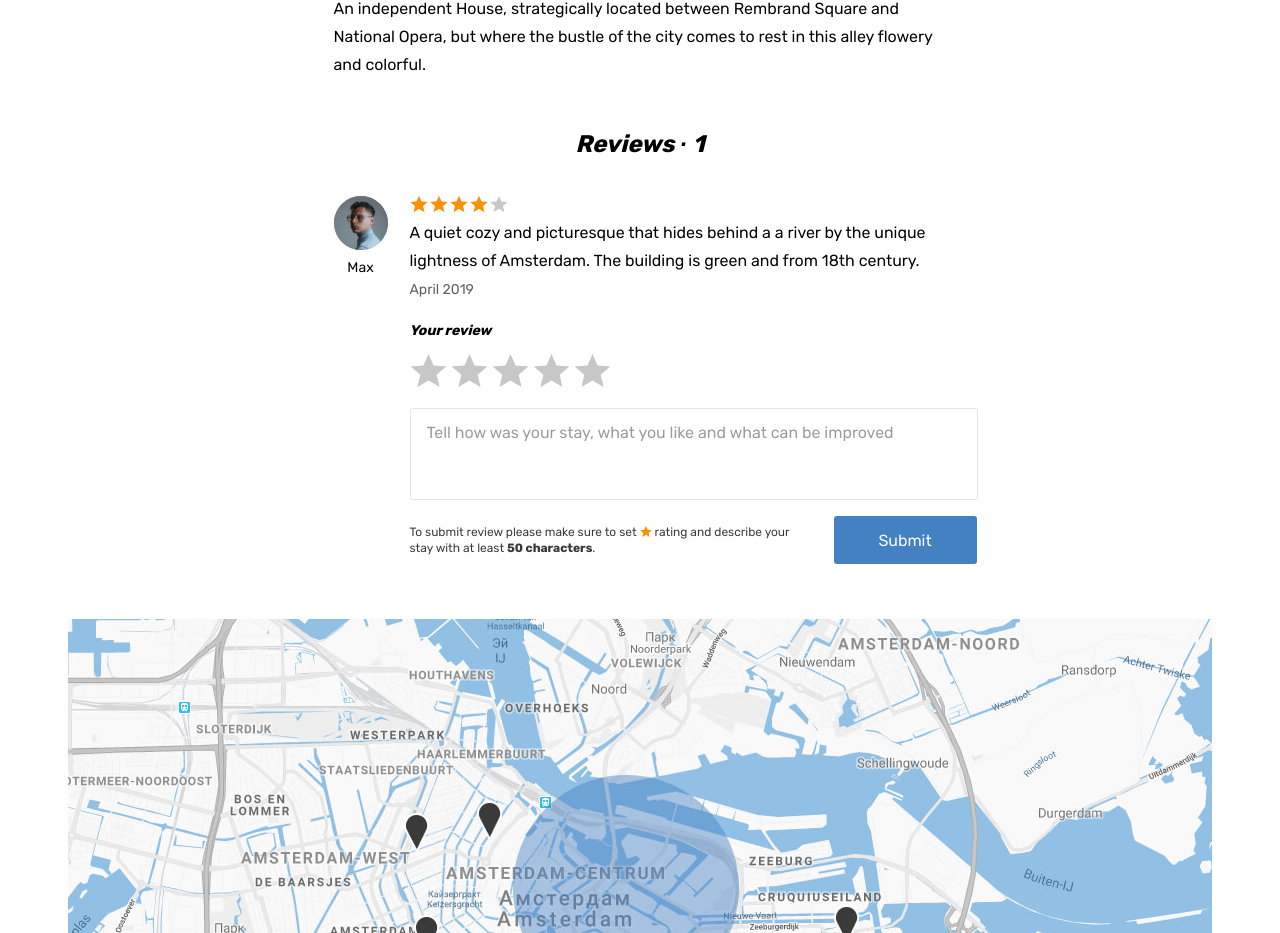
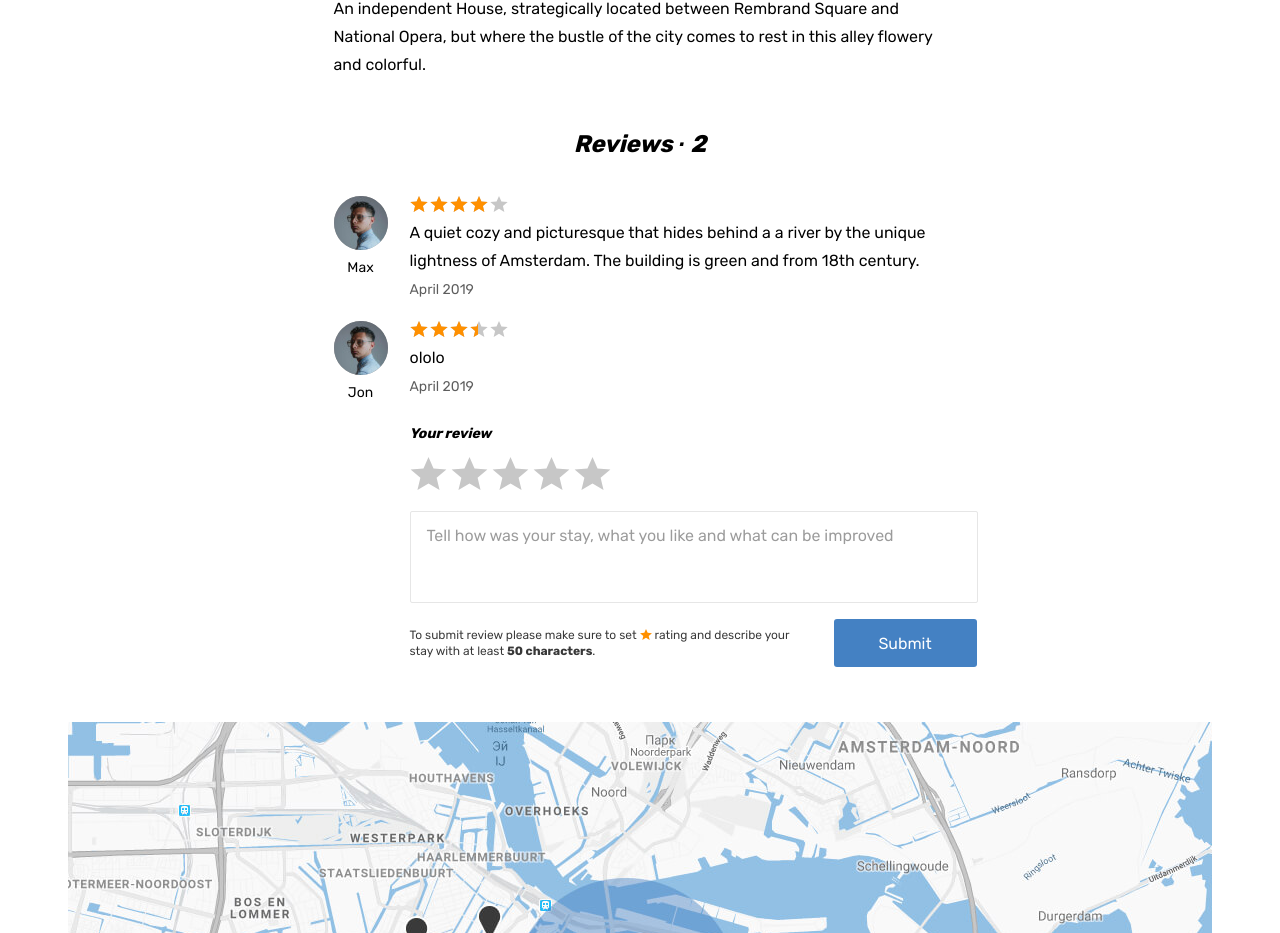
Before and after one commit to ArinaBanana/787135-six-cities-4, a React app: page /dev-detailed in a window 1280 px wide. Shown: the part 1279-2212 px from the top of the page. Built offline with nearby package versions, Linux system fonts and the light colour scheme.

Commit message:
Создает моки отзывов, передает их до компонента Review.

```diff
--- a/src/components/app/app.jsx
+++ b/src/components/app/app.jsx
@@ -5,11 +5,11 @@ import Screens from "../screens";
 
 class App extends PureComponent {
   render() {
-    const {countPlaces, places} = this.props;
+    const {countPlaces, places, reviews} = this.props;
 
     return (
       <BrowserRouter>
-        <Screens places={places} countPlaces={countPlaces} />
+        <Screens places={places} countPlaces={countPlaces} reviews={reviews} />
       </BrowserRouter>
     );
   }
@@ -17,7 +17,8 @@ class App extends PureComponent {
 
 App.propTypes = {
   countPlaces: PropTypes.number.isRequired,
-  places: PropTypes.array.isRequired
+  places: PropTypes.array.isRequired,
+  reviews: PropTypes.array.isRequired
 };
 
 export default App;
--- a/src/components/detailed-info-screen/detailed-info-screen.jsx
+++ b/src/components/detailed-info-screen/detailed-info-screen.jsx
@@ -9,7 +9,7 @@ class DetailedInfoScreen extends PureComponent {
   }
 
   render() {
-    const {place} = this.props;
+    const {place, reviews} = this.props;
 
     return (
       <div className="page">
@@ -157,7 +157,7 @@ class DetailedInfoScreen extends PureComponent {
                   </div>
                 </div>
 
-                <ReviewsContainer />
+                <ReviewsContainer reviews={reviews} />
               </div>
             </div>
             <section className="property__map map" />
@@ -280,7 +280,8 @@ DetailedInfoScreen.propTypes = {
     rating: PropTypes.string.isRequired,
     isPremium: PropTypes.bool.isRequired,
     isBookmark: PropTypes.bool.isRequired
-  })
+  }),
+  reviews: PropTypes.array.isRequired
 };
 
 export default DetailedInfoScreen;
--- a/src/components/review-list/review-list.jsx
+++ b/src/components/review-list/review-list.jsx
@@ -1,14 +1,23 @@
-import React, {PureComponent} from 'react';
+import React, {PureComponent} from "react";
+import PropTypes from "prop-types";
 import Review from "../review/review.jsx";
 
 class ReviewList extends PureComponent {
   render() {
+    const {reviews} = this.props;
+
     return (
       <ul className="reviews__list">
-        <Review />
+        {reviews.map((review) => {
+          return <Review key={review.id} review={review}/>;
+        })}
       </ul>
     );
   }
 }
 
+ReviewList.propTypes = {
+  reviews: PropTypes.arrayOf(PropTypes.object).isRequired
+};
+
 export default ReviewList;
--- a/src/components/review/review.jsx
+++ b/src/components/review/review.jsx
@@ -1,7 +1,10 @@
-import React, {PureComponent} from 'react';
+import React, {PureComponent} from "react";
+import PropTypes from "prop-types";
 
 class Review extends PureComponent {
   render() {
+    const {review} = this.props;
+
     return (
       <li className="reviews__item">
         <div className="reviews__user user">
@@ -9,25 +12,34 @@ class Review extends PureComponent {
             <img className="reviews__avatar user__avatar" src="img/avatar-max.jpg" width="54" height="54" alt="Reviews avatar" />
           </div>
           <span className="reviews__user-name">
-            Max
+            {review.username}
           </span>
         </div>
         <div className="reviews__info">
           <div className="reviews__rating rating">
             <div className="reviews__stars rating__stars">
-              <span style={{width: `80%`}} />
+              <span style={{width: review.rating}} />
               <span className="visually-hidden">Rating</span>
             </div>
           </div>
           <p className="reviews__text">
-            A quiet cozy and picturesque that hides behind a a river by the unique lightness of Amsterdam.
-            The building is green and from 18th century.
+            {review.message}
           </p>
-          <time className="reviews__time" dateTime="2019-04-24">April 2019</time>
+          <time className="reviews__time" dateTime="2019-04-24">{review.date}</time>
         </div>
       </li>
     );
   }
 }
 
+Review.propTypes = {
+  review: PropTypes.shape({
+    id: PropTypes.number.isRequired,
+    username: PropTypes.string.isRequired,
+    rating: PropTypes.string.isRequired,
+    message: PropTypes.string.isRequired,
+    date: PropTypes.string.isRequired,
+  }).isRequired
+};
+
 export default Review;
--- a/src/components/reviews-container/reviews-container.jsx
+++ b/src/components/reviews-container/reviews-container.jsx
@@ -1,17 +1,24 @@
-import React, {PureComponent} from 'react';
+import React, {PureComponent} from "react";
+import PropTypes from "prop-types";
 import ReviewList from "../review-list/review-list.jsx";
 import ReviewForm from "../review-form/review-form.jsx";
 
 class ReviewsContainer extends PureComponent {
   render() {
+    const {reviews} = this.props;
+
     return (
       <section className="property__reviews reviews">
-        <h2 className="reviews__title">Reviews &middot; <span className="reviews__amount">1</span></h2>
-        <ReviewList />
+        <h2 className="reviews__title">Reviews &middot; <span className="reviews__amount">{reviews.length}</span></h2>
+        <ReviewList reviews={reviews} />
         <ReviewForm />
       </section>
     );
   }
 }
 
+ReviewsContainer.propTypes = {
+  reviews: PropTypes.array.isRequired
+};
+
 export default ReviewsContainer;
--- a/src/components/screens/screens.jsx
+++ b/src/components/screens/screens.jsx
@@ -27,7 +27,7 @@ class Screens extends PureComponent {
   }
 
   render() {
-    const {countPlaces, places} = this.props;
+    const {countPlaces, places, reviews} = this.props;
     const {currentPlace} = this.state;
 
     return (
@@ -40,7 +40,7 @@ class Screens extends PureComponent {
           />
         </Route>
         <Route exact path="/dev-detailed">
-          <DetailedInfoScreen place={currentPlace} />;
+          <DetailedInfoScreen place={currentPlace} reviews={reviews} />;
         </Route>
       </Switch>
     );
@@ -53,7 +53,8 @@ Screens.propTypes = {
     title: PropTypes.string.isRequired,
     price: PropTypes.number.isRequired,
   })),
-  history: PropTypes.object.isRequired
+  history: PropTypes.object.isRequired,
+  reviews: PropTypes.array.isRequired,
 };
 
 export default Screens;
--- a/src/index.js
+++ b/src/index.js
@@ -1,7 +1,8 @@
-import React from 'react';
-import ReactDOM from 'react-dom';
-import App from './components/app/app.jsx';
-import {COUNT_PLACES, generatePlaces} from './mocks/offers';
+import React from "react";
+import ReactDOM from "react-dom";
+import App from "./components/app/app.jsx";
+import {COUNT_PLACES, generatePlaces} from "./mocks/offers";
+import {reviews} from "./mocks/reviews";
 
 const places = generatePlaces();
 
@@ -9,6 +10,7 @@ ReactDOM.render(
     <App
       countPlaces={COUNT_PLACES}
       places={places}
+      reviews={reviews}
     />,
     document.getElementById(`root`)
 );
--- /dev/null
+++ b/src/mocks/reviews.js
@@ -0,0 +1,18 @@
+const reviews = [
+  {
+    id: 0,
+    username: `Max`,
+    rating: `80%`,
+    message: `A quiet cozy and picturesque that hides behind a a river by the unique lightness of Amsterdam. The building is green and from 18th century.`,
+    date: `April 2019`,
+  },
+  {
+    id: 1,
+    username: `Jon`,
+    rating: `70%`,
+    message: `ololo`,
+    date: `April 2019`,
+  }
+];
+
+export {reviews};
```
